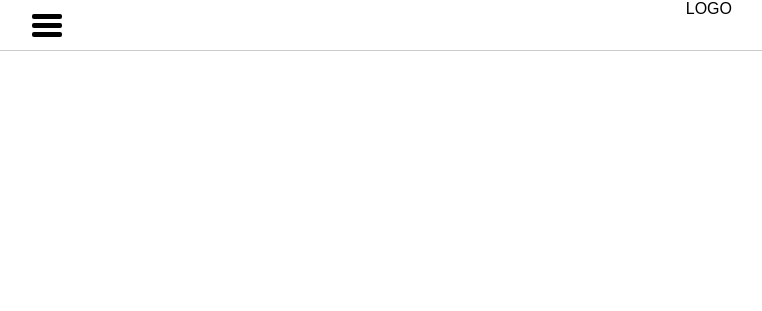
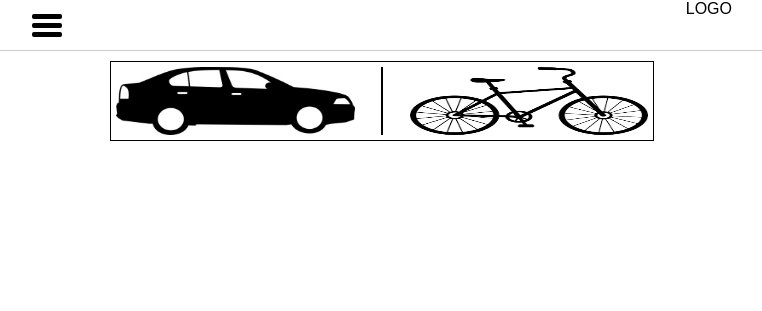
Before and after one commit to cjntifo/pedal-plan, a PHP site: page / in a window 1280 px wide. Shown: the top 311 px of the page, without its empty margins (258-1020 px from the left). Run offline with PHP 8.4, Linux system fonts and the light colour scheme.

Commit message:
Started body

```diff
--- /dev/null
+++ b/css/bodystyle.css
@@ -0,0 +1,32 @@
+.container {
+	width: 700px;
+	margin: 0 auto;
+	padding: 10px;
+}
+.selector .car {
+	background: url('../images/car.png');
+	padding-right: 5%;
+	border-right: solid 1px;
+	float: left;
+}
+.selector .bike {
+	background: url('../images/bike.png');
+	padding-left: 5%;
+	float: right;
+	background-position: right;
+	border-left: solid 1px;
+}
+.selector .option {
+	width: 50%;
+	height: 100%;
+	background-size: 90% 100%;
+	background-repeat: no-repeat;
+}
+.selector {
+	width: 80%;
+	height: 80px;
+	margin: 0 auto;
+	position: relative;
+	padding: 5px;
+	border: solid 1px;
+}
--- a/css/navstyle.css
+++ b/css/navstyle.css
@@ -56,8 +56,3 @@
     height: 100px;
     margin-bottom: 10px;
 }
-@media all and (max-width: 700px) {
-    .nav-container {
-        width: 100%;
-    }
-}
--- /dev/null
+++ b/css/repsonsivestyle.css
@@ -0,0 +1,5 @@
+@media all and (max-width: 700px) {
+    .nav-container, .container {
+        width: 100%;
+    }
+}
--- a/css/style.css
+++ b/css/style.css
@@ -8,6 +8,9 @@
 	box-sizing: border-box;
 	font-family: sans-serif;
 }
+*:focus {
+	outline: none;
+}
 .clear {
 	clear: both;
 }
--- a/index.html
+++ b/index.html
@@ -3,8 +3,10 @@
 <head>
 	<meta charset="UTF-8">
 	<title>Home</title>
+	<link rel="stylesheet" type="text/css" href="css/style.css" />
 	<link rel="stylesheet" type="text/css" href="css/navstyle.css" />
-	<link rel="stylesheet" type="text/css" href="css/style.css" />
+	<link rel="stylesheet" type="text/css" href="css/bodystyle.css" />
+	<link rel="stylesheet" type="text/css" href="css/responsivestyle.css" />
 	<script type="text/javascript" src="js/script.js"></script>
 </head>
 <body>
@@ -17,11 +19,17 @@
 			</div>
 			<div class="logo">LOGO</div>
 			<ul id="nav-items">
-			<a href='index.html'><li>Home</li></a>
-			<a href='index.html'><li>About</li></a>
+				<a href="index.html"><li>Home</li></a>
+				<a href="index.html"><li>About</li></a>
 			</ul>
 			<br class="clear" />
 		</div>
 	</div>
+	<div class="container">
+		<div class="selector">
+			<div class="option car"></div>
+			<div class="option bike"></div>
+		</div>
+	</div>
 </body>
 </html>
--- a/js/script.js
+++ b/js/script.js
@@ -1,11 +1,17 @@
 window.onload = function () {
-	dropdownBars = document.getElementById('bars');
-	navItems = document.getElementById('nav-items');
+	var dropdownBars = document.getElementById("bars"),
+		navItems = document.getElementById("nav-items"),
+		as = navItems.getElementsByTagName('a');
+	for (var i = as.length - 1; i >= 0; i--) {
+		as[i].onfocus = function () {
+			this.blur();
+		}
+	};
 	dropdownBars.onclick = function () {
-		if (navItems.className == 'toggled') {
-			navItems.className = '';
+		if (navItems.className == "toggled") {
+			navItems.className = "";
 		} else {
-			navItems.className = 'toggled';
+			navItems.className = "toggled";
 		};
 	}
 }
```
Also changed, not shown: images/car.png (added). Lines whose indentation alone changed are shown as unchanged.
